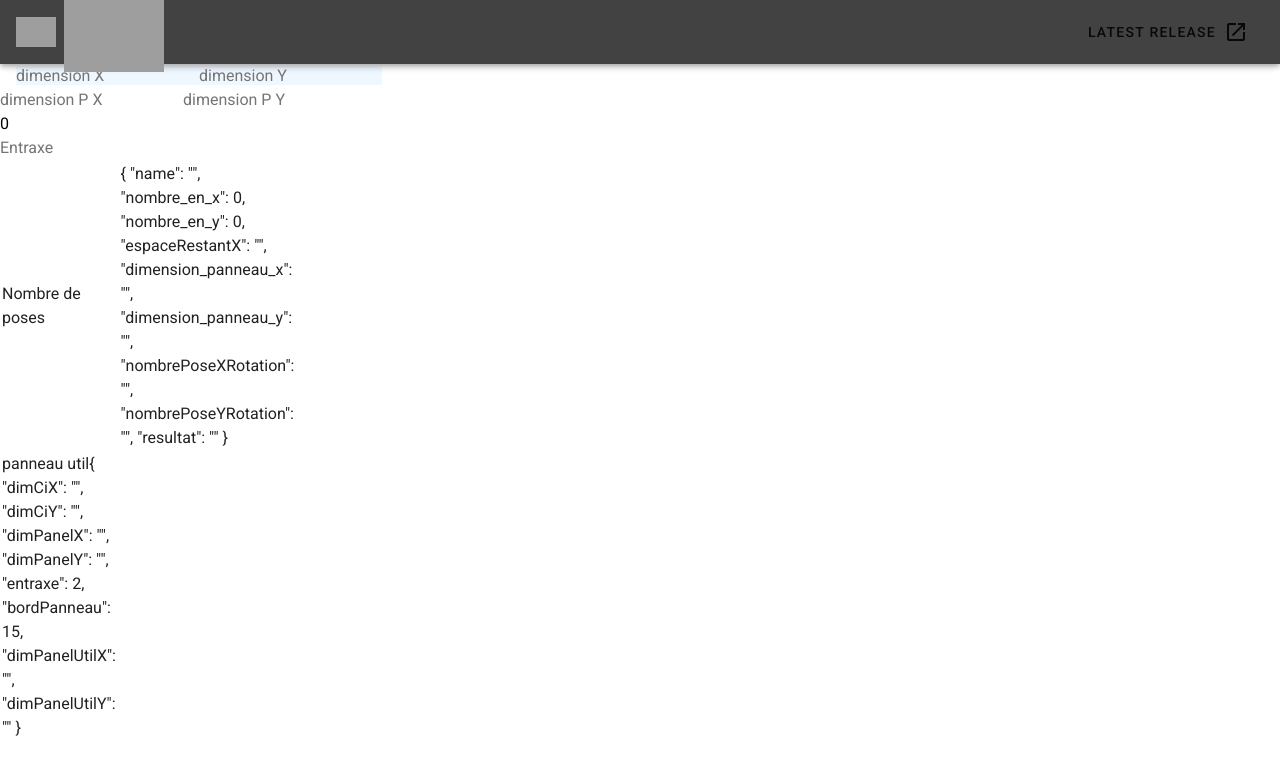
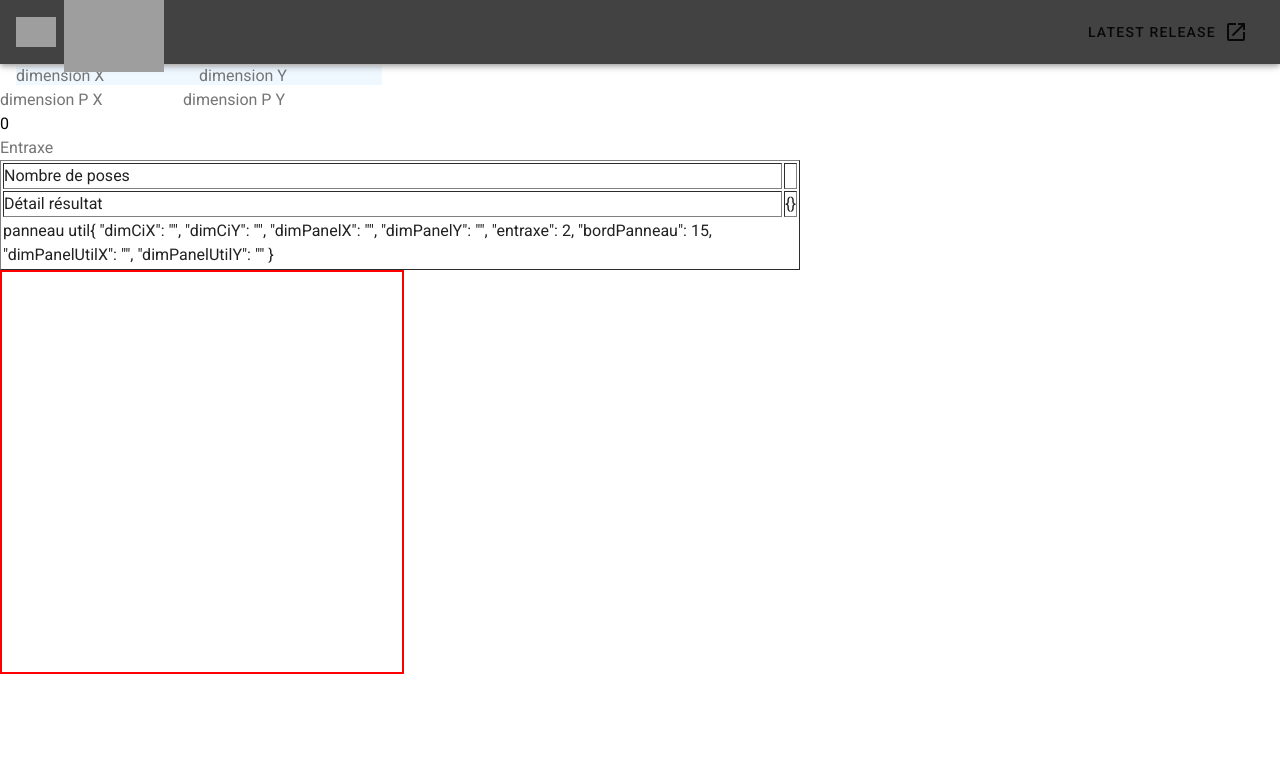
Before and after one commit to William-dew/panel-william-app, a Vue app: page / in a window 1280 px wide. Shown: the top 774 px of the page. Built offline with nearby package versions, Linux system fonts and the light colour scheme; grey boxes are pictures that could not be loaded.

Commit message:
canvas fonctionel

```diff
--- a/src/App.vue
+++ b/src/App.vue
@@ -39,11 +39,13 @@
       <form-input-dimension-bord />
       <form-entraxe />
       <resultat />
+      <Canvas />
     </v-main>
   </v-app>
 </template>
 
 <script>
+import Canvas from "./components/Canvas.vue";
 import FormEntraxe from "./components/FormEntraxe.vue";
 import FormInputDimension from "./components/FormInputDimension.vue";
 import FormInputDimensionBord from "./components/FormInputDimensionBord.vue";
@@ -59,6 +61,7 @@ export default {
     Resultat,
     FormInputDimensionBord,
     FormEntraxe,
+    Canvas,
   },
 
   data: () => ({
--- /dev/null
+++ b/src/components/Canvas.vue
@@ -0,0 +1,168 @@
+<template>
+  <canvas
+    class="canvas"
+    id="c"
+    width="400"
+    height="400"
+    v-on:click="draw"
+  ></canvas>
+</template>
+
+<script>
+import store from "../../store";
+import { eventBus } from "../main";
+
+export default {
+  name: "Canvas",
+  methods: {
+    draw() {
+      this.vueCanvas.clearRect(0, 0, 600, 600);
+
+      let scale = 2;
+      if (store.state.resultatMix.name == "cas1") {
+        console.log("cas1");
+        let x = 0,
+          y = 0;
+        for (let i = 0; i < store.state.resultatMix.numberInY; i++) {
+          for (let j = 0; j < store.state.resultatMix.numberInX; j++) {
+            this.vueCanvas.fillRect(
+              x,
+              y,
+              store.state.input.dimCiX / scale,
+              store.state.input.dimCiY / scale
+            );
+            console.log("je suis dans une boucle");
+
+            x += (store.state.input.entraxe + store.state.input.dimCiX) / scale;
+          }
+          x = 0;
+          this.vueCanvas.fillRect(
+            x,
+            y,
+            store.state.input.dimCiX / scale,
+            store.state.input.dimCiY / scale
+          );
+          y += (store.state.input.entraxe + store.state.input.dimCiY) / scale;
+        }
+        if (
+          store.state.resultatMix.numberInYRotation == 0 ||
+          store.state.resultatMix.numberInXRotation == 0
+        ) {
+          return;
+        }
+        // affichage avec rotation
+        console.log("je suis dans la boucle des rotations");
+        y = 0;
+        x =
+          (store.state.input.dimCiX * store.state.resultatMix.numberInX +
+            store.state.input.entraxe * store.state.resultatMix.numberInX) /
+          scale;
+        for (let i = 0; i < store.state.resultatMix.numberInYRotation; i++) {
+          for (let j = 0; j < store.state.resultatMix.numberInXRotation; j++) {
+            this.vueCanvas.fillRect(
+              x,
+              y,
+              store.state.input.dimCiY / scale,
+              store.state.input.dimCiX / scale
+            );
+            x += (store.state.input.entraxe + store.state.input.dimCiY) / scale;
+          }
+          x =
+            (store.state.input.dimCiX * store.state.resultatMix.numberInX +
+              store.state.input.entraxe * store.state.resultatMix.numberInX) /
+            scale;
+
+          this.vueCanvas.fillRect(
+            x,
+            y,
+            store.state.input.dimCiY / scale,
+            store.state.input.dimCiX / scale
+          );
+          y += (store.state.input.entraxe + store.state.input.dimCiX) / scale;
+        }
+      }
+      if (store.state.resultatMix.name == "cas2") {
+        console.log("cas1");
+        let x = 0,
+          y = 0;
+        for (let i = 0; i < store.state.resultatMix.numberInY; i++) {
+          for (let j = 0; j < store.state.resultatMix.numberInX; j++) {
+            this.vueCanvas.fillRect(
+              x,
+              y,
+              store.state.input.dimCiY / scale,
+              store.state.input.dimCiX / scale
+            );
+            console.log("je suis dans une boucle");
+
+            x += (store.state.input.entraxe + store.state.input.dimCiY) / scale;
+          }
+          x = 0;
+          this.vueCanvas.fillRect(
+            x,
+            y,
+            store.state.input.dimCiY / scale,
+            store.state.input.dimCiX / scale
+          );
+          y += (store.state.input.entraxe + store.state.input.dimCiX) / scale;
+        }
+        if (
+          store.state.resultatMix.numberInYRotation == 0 ||
+          store.state.resultatMix.numberInXRotation == 0
+        ) {
+          return;
+        }
+        // affichage avec rotation
+        console.log("je suis dans la boucle des rotations");
+        y = 0;
+        x =
+          (store.state.input.dimCiY * store.state.resultatMix.numberInX +
+            store.state.input.entraxe * store.state.resultatMix.numberInX) /
+          scale;
+        for (let i = 0; i < store.state.resultatMix.numberInYRotation; i++) {
+          for (let j = 0; j < store.state.resultatMix.numberInXRotation; j++) {
+            this.vueCanvas.fillRect(
+              x,
+              y,
+              store.state.input.dimCiX / scale,
+              store.state.input.dimCiY / scale
+            );
+            x += (store.state.input.entraxe + store.state.input.dimCiX) / scale;
+          }
+          x =
+            (store.state.input.dimCiY * store.state.resultatMix.numberInX +
+              store.state.input.entraxe * store.state.resultatMix.numberInX) /
+            scale;
+
+          this.vueCanvas.fillRect(
+            x,
+            y,
+            store.state.input.dimCiX / scale,
+            store.state.input.dimCiY / scale
+          );
+          y += (store.state.input.entraxe + store.state.input.dimCiY) / scale;
+        }
+      }
+    },
+  },
+
+  created() {
+    eventBus.$on("draw", () => {
+      this.draw();
+      console.log("j'ai executer draw()");
+    });
+  },
+  mounted() {
+    var c = document.getElementById("c");
+    var ctx = c.getContext("2d");
+    this.vueCanvas = ctx;
+    this.vueCanvas.fillStyle = "rgb(100,0,0)";
+  },
+};
+</script>
+
+<style lang="scss">
+.canvas {
+  border: 2px solid red;
+}
+</style>
--- a/src/components/FormEntraxe.vue
+++ b/src/components/FormEntraxe.vue
@@ -12,6 +12,9 @@
 
 <script>
 import store from "../../store";
+import { eventBus } from "../main";
+import { mix } from "../numberPose";
+
 export default {
   name: "FormInputDimension",
   data: () => ({
@@ -21,6 +24,8 @@ export default {
   methods: {
     update() {
       store.commit("setEntraxe", this.x);
+      mix();
+      eventBus.$emit("draw");
     },
   },
 };
--- a/src/components/FormInputDimension.vue
+++ b/src/components/FormInputDimension.vue
@@ -18,6 +18,7 @@
 <script>
 import store from "../../store";
 import { mix } from "../numberPose";
+import { eventBus } from "../main";
 export default {
   name: "FormInputDimension",
   data: () => ({
@@ -29,6 +30,7 @@ export default {
     update() {
       store.commit("setDimensionCircuit", { x: this.x, y: this.y });
       mix();
+      eventBus.$emit("draw");
     },
   },
 };
--- a/src/components/FormInputDimensionBord.vue
+++ b/src/components/FormInputDimensionBord.vue
@@ -13,6 +13,7 @@
 <script>
 import store from "../../store";
 import { mix } from "../numberPose";
+import { eventBus } from "../main";
 
 export default {
   data: () => ({
@@ -22,6 +23,7 @@ export default {
     update() {
       store.commit("setBordPanneau", this.x);
       mix();
+      eventBus.$emit("draw");
     },
   },
 };
--- a/src/components/FormInputDimensionPanneau.vue
+++ b/src/components/FormInputDimensionPanneau.vue
@@ -18,6 +18,7 @@
 <script>
 import store from "../../store";
 import { mix } from "../numberPose";
+import { eventBus } from "../main";
 
 export default {
   name: "FormInputDimensionPanneau",
@@ -29,6 +30,7 @@ export default {
     update() {
       store.commit("setDimensionPanneau", { x: this.x, y: this.y });
       mix();
+      eventBus.$emit("draw");
     },
   },
 };
--- a/src/components/Resultat.vue
+++ b/src/components/Resultat.vue
@@ -1,8 +1,12 @@
 <template>
-  <table class="resultat">
+  <table class="resultat" border>
     <tr>
       <td>Nombre de poses</td>
       <td>{{ resultat }}</td>
+    </tr>
+    <tr>
+      <td>Détail résultat</td>
+      <td>{{ completResult }}</td>
     </tr>
     <div>panneau util{{ panneauUtil }}</div>
   </table>
@@ -14,10 +18,13 @@ export default {
   name: "Resultat",
   computed: {
     resultat() {
-      return store.state.resultatMix;
+      return store.state.resultatMix.resultat;
     },
     panneauUtil() {
       return store.state.input;
+    },
+    completResult() {
+      return store.state.resultatMix;
     },
   },
 };
@@ -25,6 +32,6 @@ export default {
 
 <style lang='scss'>
 .resultat {
-  width: 300px;
+  width: 800px;
 }
 </style>
--- a/src/main.js
+++ b/src/main.js
@@ -6,8 +6,8 @@ import Vuex from 'vuex';
 Vue.use(Vuex)
 
 Vue.config.productionTip = false
-
+export const eventBus = new Vue();
 new Vue({
   vuetify,
   render: h => h(App)
-}).$mount('#app')
+}).$mount('#app');
--- a/src/numberPose.js
+++ b/src/numberPose.js
@@ -35,23 +35,17 @@ const mix = function () {
         }
         // calcul dimension restante en numberInX
         const espaceRestantX = dimPanelUtilX - (numberInX * (dimCiX + entraxe));
-        let nombrePoseXRotation = Math.floor((espaceRestantX + entraxe) / (dimCiY + entraxe));
-        let nombrePoseYRotation = Math.floor((dimPanelUtilY + entraxe) / (dimCiX + entraxe));
-        if (nombrePoseYRotation === 0 || nombrePoseXRotation === 0) {
-            nombrePoseYRotation = 0;
-            nombrePoseXRotation = 0;
+        let numberInXRotation = Math.floor((espaceRestantX + entraxe) / (dimCiY + entraxe));
+        let numberInYRotation = Math.floor((dimPanelUtilY + entraxe) / (dimCiX + entraxe));
+        if (numberInYRotation === 0 || numberInXRotation === 0) {
+            numberInYRotation = 0;
+            numberInXRotation = 0;
         }
 
-        const resultat = numberInX * numberInY + nombrePoseXRotation + nombrePoseYRotation;
-        return {
-            name: 'cas1',
-            nombre_en_x: numberInX,
-            nombre_en_y: numberInY,
-            espaceRestantX,
-            nombrePoseXRotation: nombrePoseXRotation,
-            nombrePoseYRotation,
-            resultat,
-        }
+        const resultat = (numberInX * numberInY) + (numberInXRotation * numberInYRotation);
+        store.commit('setResultat', { name: 'cas1', numberInX, numberInY, numberInYRotation, numberInXRotation, resultat });
+        return resultat;
+
     }
     const cas2 = function () {
         let numberInX = Math.floor((dimPanelUtilX + entraxe) / (dimCiY + entraxe));
@@ -69,12 +63,16 @@ const mix = function () {
             numberInYRotation = 0;
             numberInXRotation = 0;
         }
-        const resultat = numberInX * numberInY + numberInXRotation * numberInYRotation;
-        store.commit('setResultat', { numberInX, numberInY, numberInYRotation, numberInXRotation, resultat });
+        const resultat = (numberInX * numberInY) + (numberInXRotation * numberInYRotation);
+        store.commit('setResultat', { name: 'cas2', numberInX, numberInY, numberInYRotation, numberInXRotation, resultat });
+        return resultat;
 
 
     }
-    cas1();
-    cas2();
+    console.log('cas1:', cas1())
+    console.log('cas2:', cas2())
+
+    return (cas1() > cas2()) ? cas1() : cas2();
 }
+
 export { noMix, mix };
--- a/store.js
+++ b/store.js
@@ -17,15 +17,7 @@ const store = new Vuex.Store({
 
         resultatNoMix: {},
         resultatMix: {
-            name: '',
-            nombre_en_x: 0,
-            nombre_en_y: 0,
-            espaceRestantX: '',
-            dimension_panneau_x: '',
-            dimension_panneau_y: '',
-            nombrePoseXRotation: '',
-            nombrePoseYRotation: '',
-            resultat: '',
+
         },
     },
 
```
Also changed, not shown: src/draw.js (added).
